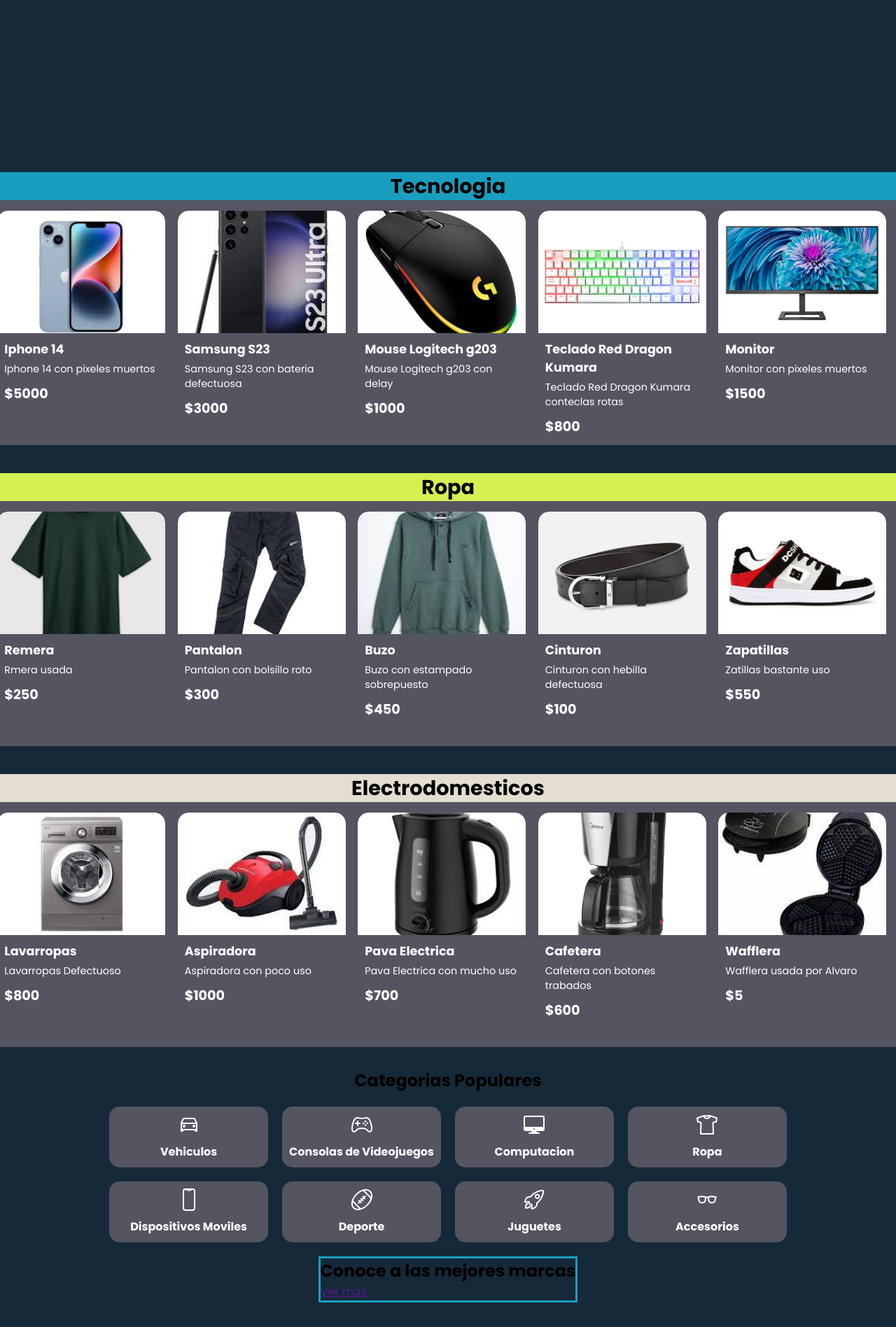
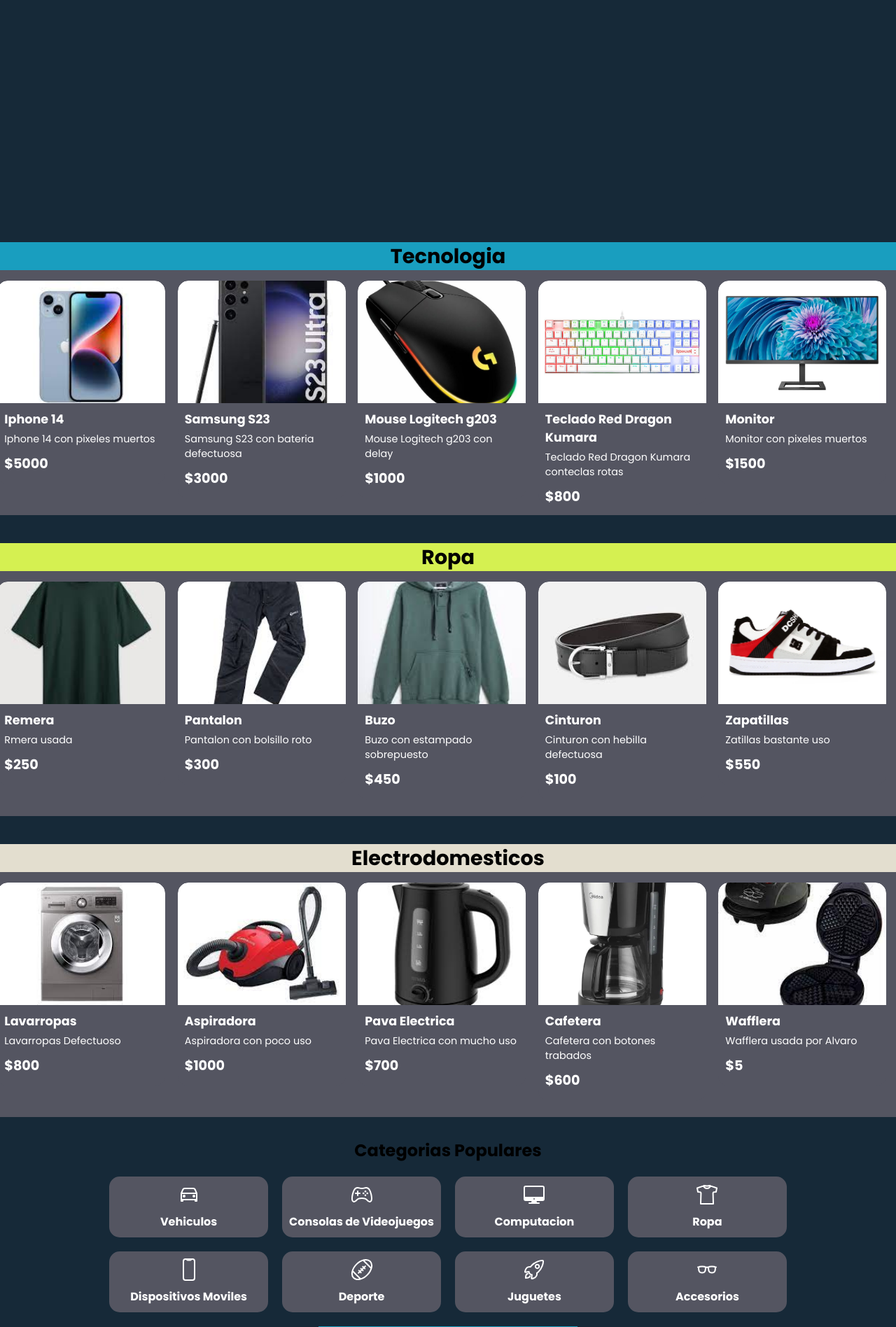
Before and after one commit to ATREUSR/Proyecto-2023, a PHP site: page /Pagina-inicial.html in a window 1280 px wide. Shown: the part 592-2488 px from the top of the page at 70% size. Run offline with PHP 8.4, Linux system fonts and the light colour scheme.

Commit message:
Fix: sections position

```diff
--- a/Frontend/Pagina-inicial/Pagina-inicial.css
+++ b/Frontend/Pagina-inicial/Pagina-inicial.css
@@ -179,7 +179,7 @@
 
 .sections {
     position: relative;
-    top: 300px;
+    top: 400px;
     display: flex;
     flex-direction: column;
     align-items: center;
```
